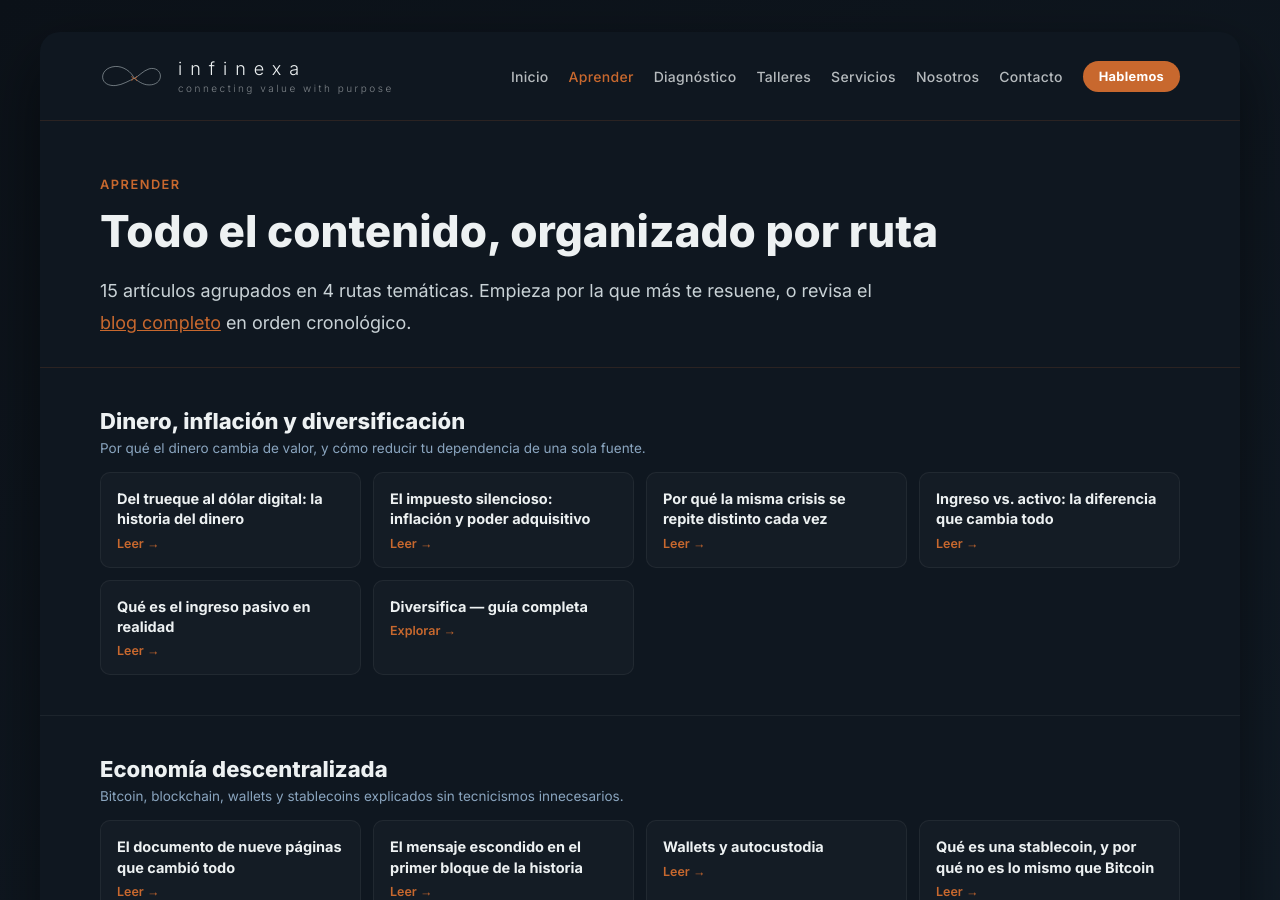
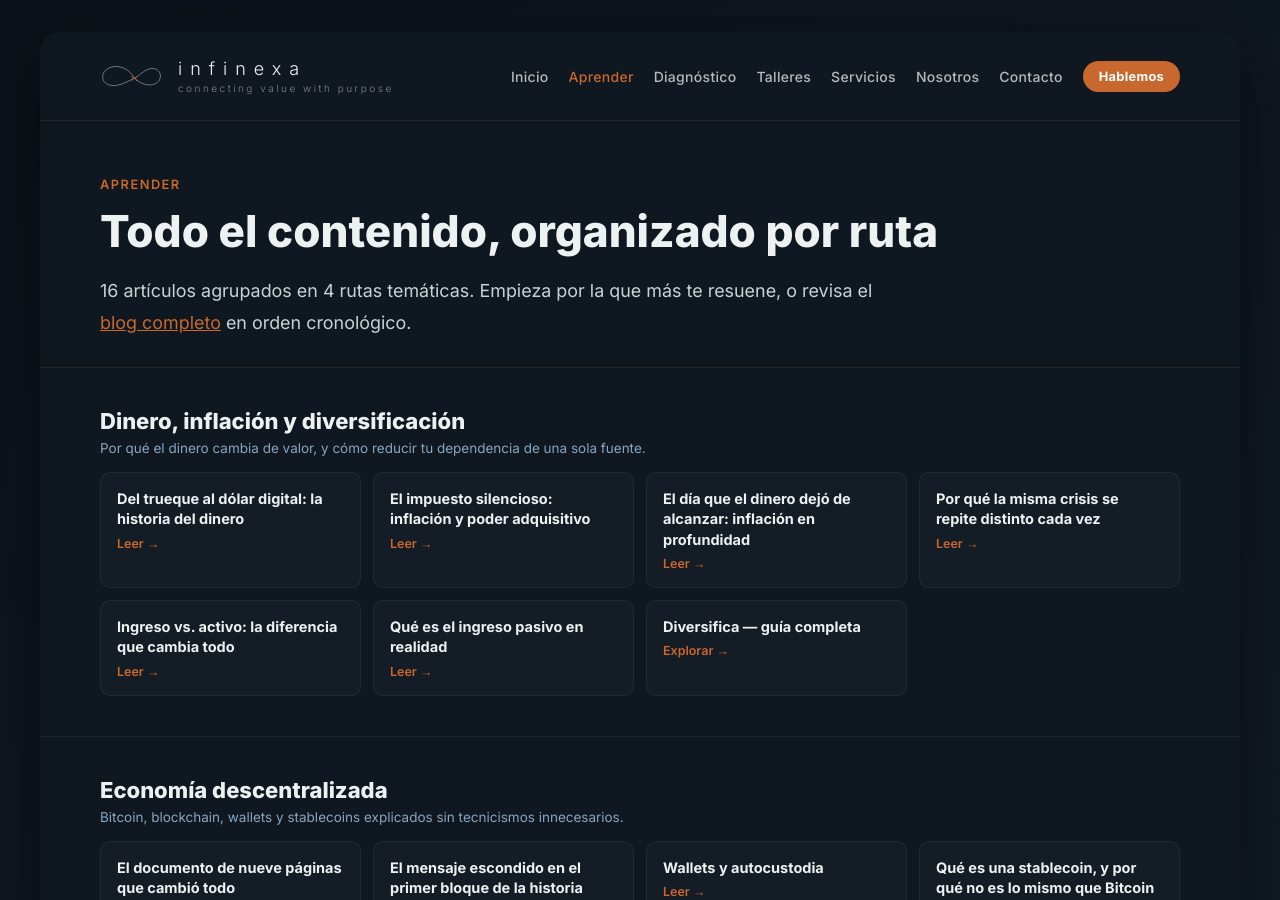
Before and after one commit to Appsalex/infinexa, a Jekyll site: the page built from aprender/index.html, in a window 1280 px wide and 900 px high. Built offline with Jekyll 4.4.1, drawn with Linux system fonts in a browser that asks for light colours.

Commit message:
Corregir /aprender/: agregar post #16 y actualizar conteo; documentar paso 4b en PROMPT_BLOG.md

```diff
--- a/aprender/index.html
+++ b/aprender/index.html
@@ -97,7 +97,7 @@ html,body{width:100%;min-height:100vh;background:var(--bg-dk);font-family:'Inter
 <div class="hdr">
   <div class="sec-label">Aprender</div>
   <h1 class="page-h1">Todo el contenido, organizado por ruta</h1>
-  <p class="page-sub">15 artículos agrupados en 4 rutas temáticas. Empieza por la que más te resuene, o revisa el <a href="/blog/" style="color:var(--cobre);">blog completo</a> en orden cronológico.</p>
+  <p class="page-sub">16 artículos agrupados en 4 rutas temáticas. Empieza por la que más te resuene, o revisa el <a href="/blog/" style="color:var(--cobre);">blog completo</a> en orden cronológico.</p>
 </div>
 
 <div class="sec">
@@ -106,6 +106,7 @@ html,body{width:100%;min-height:100vh;background:var(--bg-dk);font-family:'Inter
   <div class="post-grid">
     <a class="post-card" href="/blog/historia-del-dinero/" id="aprender-card-1"><div class="post-card-title">Del trueque al dólar digital: la historia del dinero</div><div class="post-card-cta">Leer →</div></a>
     <a class="post-card" href="/blog/dinero-e-inflacion/"><div class="post-card-title">El impuesto silencioso: inflación y poder adquisitivo</div><div class="post-card-cta">Leer →</div></a>
+    <a class="post-card" href="/blog/inflacion-en-profundidad/"><div class="post-card-title">El día que el dinero dejó de alcanzar: inflación en profundidad</div><div class="post-card-cta">Leer →</div></a>
     <a class="post-card" href="/blog/crisis-1929-2020/"><div class="post-card-title">Por qué la misma crisis se repite distinto cada vez</div><div class="post-card-cta">Leer →</div></a>
     <a class="post-card" href="/blog/ingreso-vs-activo/"><div class="post-card-title">Ingreso vs. activo: la diferencia que cambia todo</div><div class="post-card-cta">Leer →</div></a>
     <a class="post-card" href="/blog/ingreso-pasivo/"><div class="post-card-title">Qué es el ingreso pasivo en realidad</div><div class="post-card-cta">Leer →</div></a>
```
Also changed, not shown: _gestion/PROMPT_BLOG.md (+11 -1 lines).
